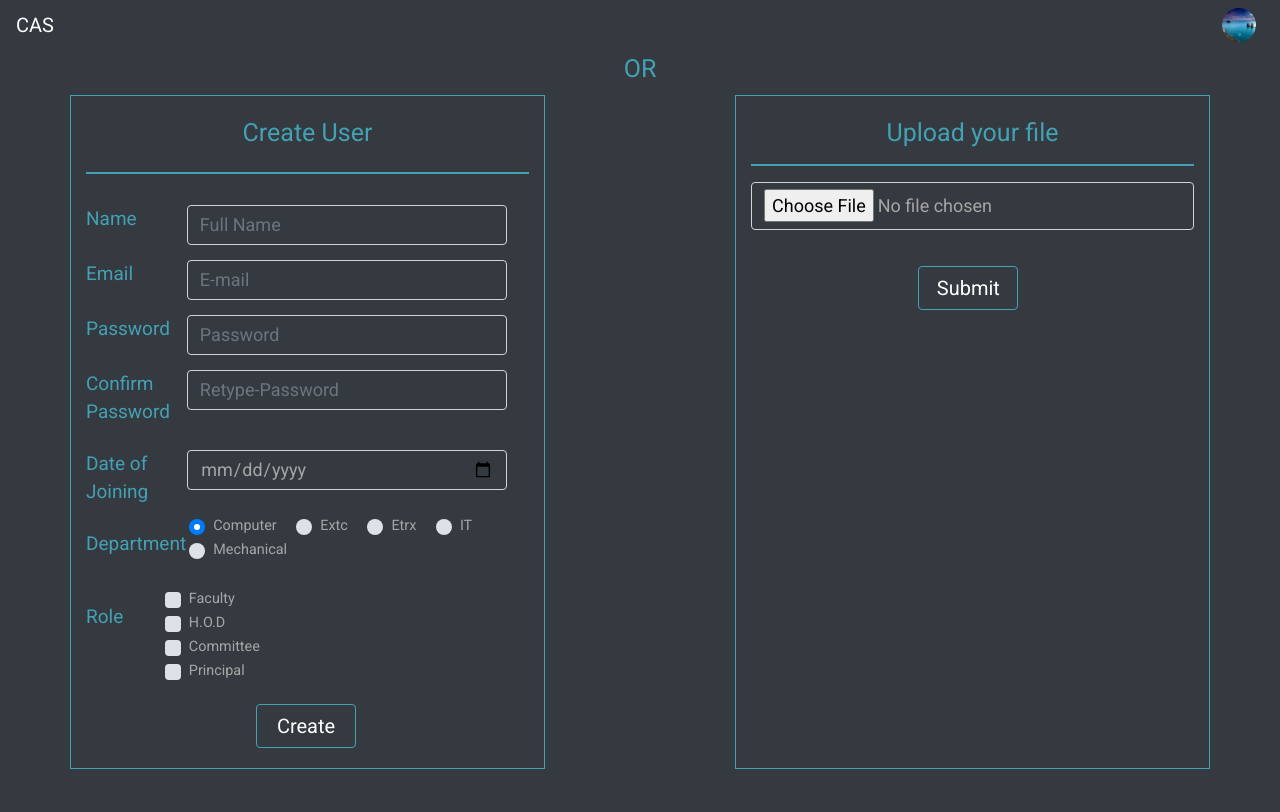
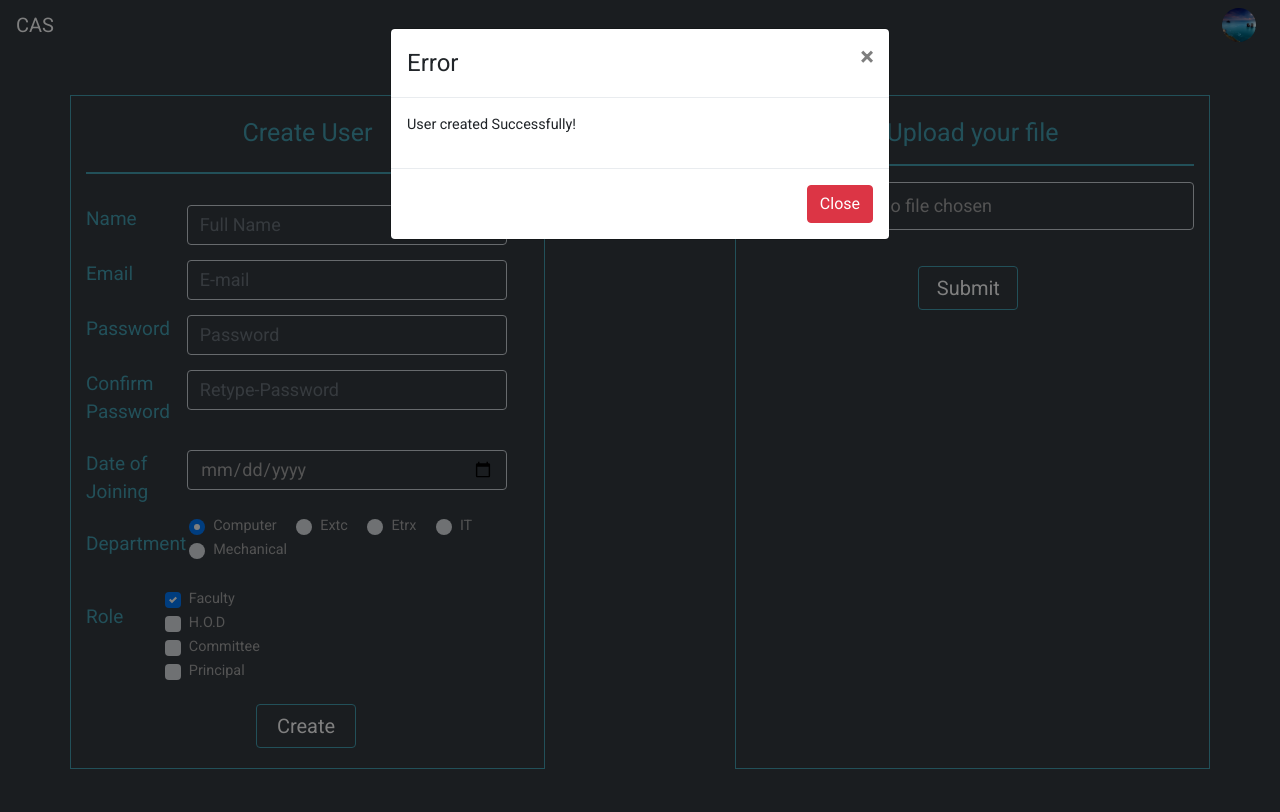
Before and after one commit to CAS-TEAM/CAS, a PHP site: page /createuser.php?error=none in a window 1280 px wide. After the commit the page ends 769 px from the top, so only its background shows below. Run offline with PHP 8.4, Linux system fonts and the light colour scheme; the visitor is signed in with stand-in values (Sample User, id 1); data comes from the database, SQL or seed files in the repository; some libraries are stand-ins or nearby versions.

Commit message:
User Creation Modal created

```diff
--- a/adminpanel.php
+++ b/adminpanel.php
@@ -39,9 +39,7 @@
 						   <p style="color: white;font-size: 30px">Admin Panel</p>
 				        </div>
 				        <div class="col-md-6 text-right">
-				        	<form class="" method="POST" action="createuser.php">
-							 	<button type="submit" class="btn btn-info custom-button-width .navbar-right" style="font-size: 17px">Create User</button>
-					    	</form>
+						 	<a href="createuser.php" class="btn btn-info custom-button-width .navbar-right" style="font-size: 17px">Create User</a>
 						</div>
 				  	</div>
 				</div>
--- a/createuser.php
+++ b/createuser.php
@@ -108,7 +108,7 @@
 					<div class="col-md-10">
 
 						<div class="custom-control custom-checkbox">
-						  <input type="checkbox" class="custom-control-input" id="defaultCheckedFaculty" name="faculty">
+						  <input type="checkbox" class="custom-control-input" id="defaultCheckedFaculty" name="faculty" checked>
 						  <label class="custom-control-label" for="defaultCheckedFaculty" style="color: #a6a6a6">Faculty</label>
 						</div>
 
@@ -204,8 +204,6 @@
     		<div class="row justify-content-center" style="height:100%">
     			<div class="col align-items-center"><p class="text-center" style="height:100%;font-size: 25px">OR</p></div>
     		</div>
-
-
     	</div>
 		<!-- <div class="container"> -->
 			<!-- <div class="row justify-content-center"> -->
@@ -234,6 +232,69 @@
    </div>
 </div>
 <br><br>
+
+<?php
+
+	if (isset($_GET['error']))
+	{
+		if($_GET['error']=='none')
+		{
+			?>
+		    <script type="text/javascript">
+		    $(document).ready(function(){
+		    	document.getElementById("signin-error").innerHTML="User created Successfully!";
+		        $('#myModal').modal('show');
+		    });
+		    </script>
+			<?php
+		}
+		else if($_GET['error']=='already_exists')
+		{
+			?>
+		    <script type="text/javascript">
+		    $(document).ready(function(){
+		    	document.getElementById("signin-error").innerHTML="This user already exists.";
+		        $('#myModal').modal('show');
+		    });
+		    </script>
+			<?php
+		}
+		if($_GET['error']=='password_not_matching')
+		{
+			?>
+		    <script type="text/javascript">
+		    $(document).ready(function(){
+		    	document.getElementById("signin-error").innerHTML="The passwords do not match.";
+		        $('#myModal').modal('show');
+		    });
+		    </script>
+			<?php
+		}
+	}
+	?>
+
+	<div class="modal fade" id="myModal">
+	  	<div class="modal-dialog">
+		    <div class="modal-content">
+
+		      	<!-- Modal Header -->
+		      	<div class="modal-header">
+			        <h4 class="modal-title">Error</h4>
+			        <button type="button" class="close" data-dismiss="modal">&times;</button>
+		      	</div>
+
+		      	<div class="modal-body">
+			        <p id="signin-error"></p>
+			    </div>
+
+		      	<!-- Modal footer -->
+		      	<div class="modal-footer">
+		        	<button type="button" class="btn btn-danger" data-dismiss="modal">Close</button>
+		      	</div>
+
+		    </div>
+	  	</div>
+	</div>
 </body>
 </html>
 
--- a/login_sys.php
+++ b/login_sys.php
@@ -27,6 +27,10 @@
        	$_SESSION['id']=$id;
 	   	$_SESSION['faculty_name']=$faculty_name;
 
+	   	//deleting any otps for this user
+	   	$sqlx="DELETE FROM otp_table WHERE facultyId='$id'";
+		$resultx=mysqli_query($conn,$sqlx);
+
 	   if (!file_exists('users/'.$email)) {
 		    mkdir('users/'.$email, 0777, true);
 		}
--- a/summary.php
+++ b/summary.php
@@ -1589,13 +1589,13 @@
 	function myFunction() {
 		$("#summary-comm-submit-form").toggle();
 		$("#part-a-print-form").toggle();
-		$(".page-wrapper").toggle();
+		$("#sidebar").toggle();
 
 	  	window.print();
 
 	  	$("#summary-comm-submit-form").toggle();
 		$("#part-a-print-form").toggle();
-		$(".page-wrapper").toggle();
+		$("#sidebar").toggle();
 	}
 	</script>
 
```
Also changed, not shown: left-nav.php (+45 -26 lines), regist_sys.php (+14 -7 lines), users/babasoaldar@somaiya.edu/1_2.jpg (added). Lines whose indentation alone changed are shown as unchanged.
